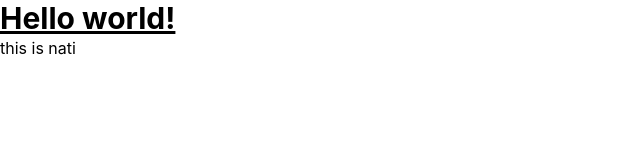
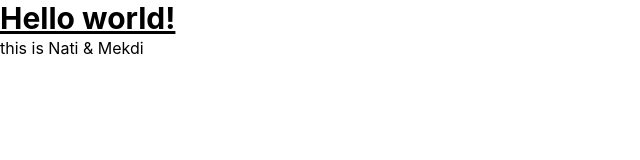
Before and after one commit to 19mekdes/Cake-House-System-, a React (Vite) app: page / in a window 1280 px wide. Shown: the top 160 px of the page, without its empty margins (0-640 px from the left). Built offline with nearby package versions, Linux system fonts and the light colour scheme.

Commit message:
adding your name

```diff
--- a/src/App.tsx
+++ b/src/App.tsx
@@ -6,7 +6,7 @@ function App() {
       <h1 className="text-3xl font-bold underline">
     Hello world!
   </h1>
- <h1> this is nati </h1>
+ <h1> this is Nati & Mekdi </h1>
 
     </div>
   )
```
Also changed, not shown: src/components/layout/nav.tsx (line endings or trailing spaces).
